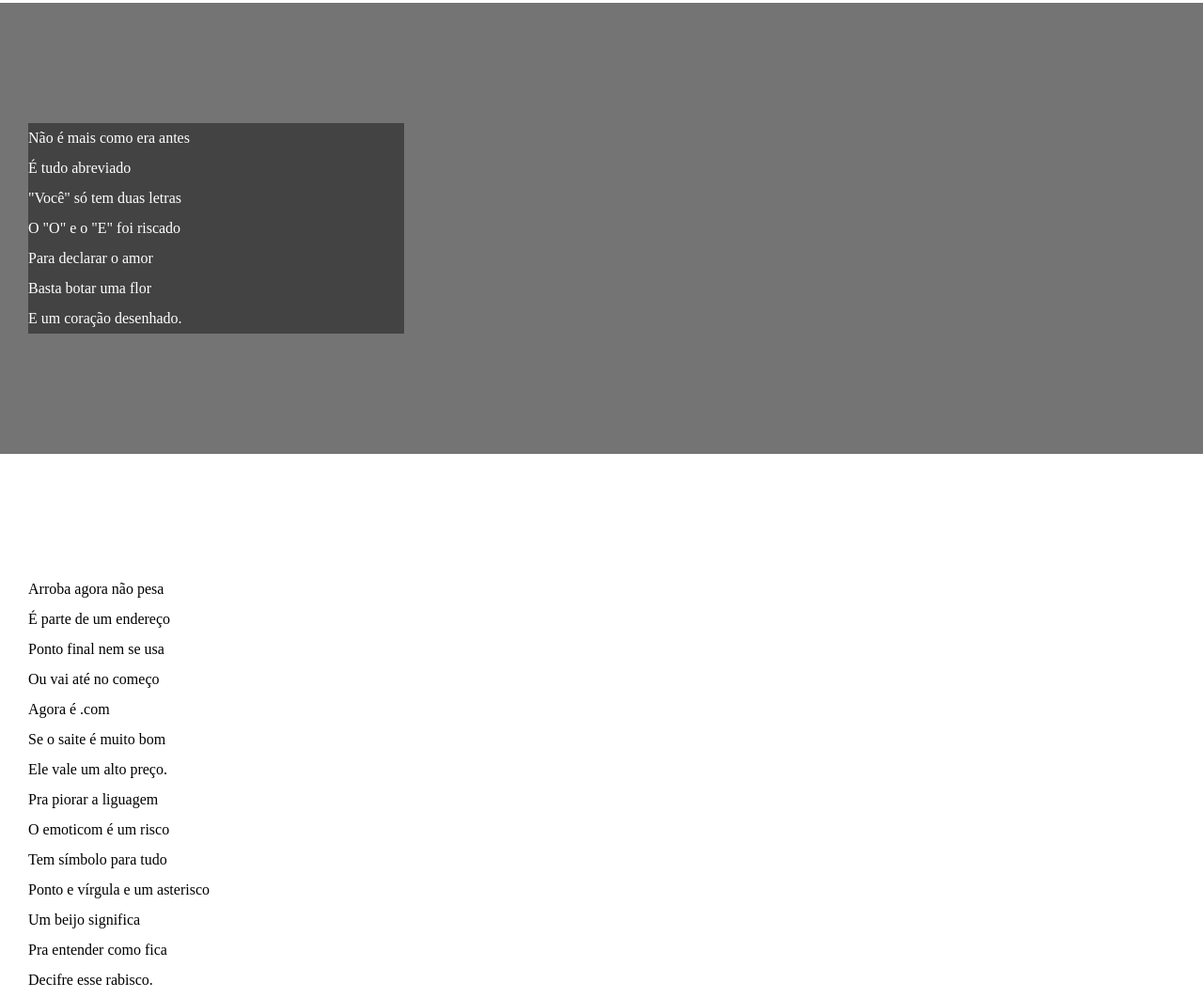
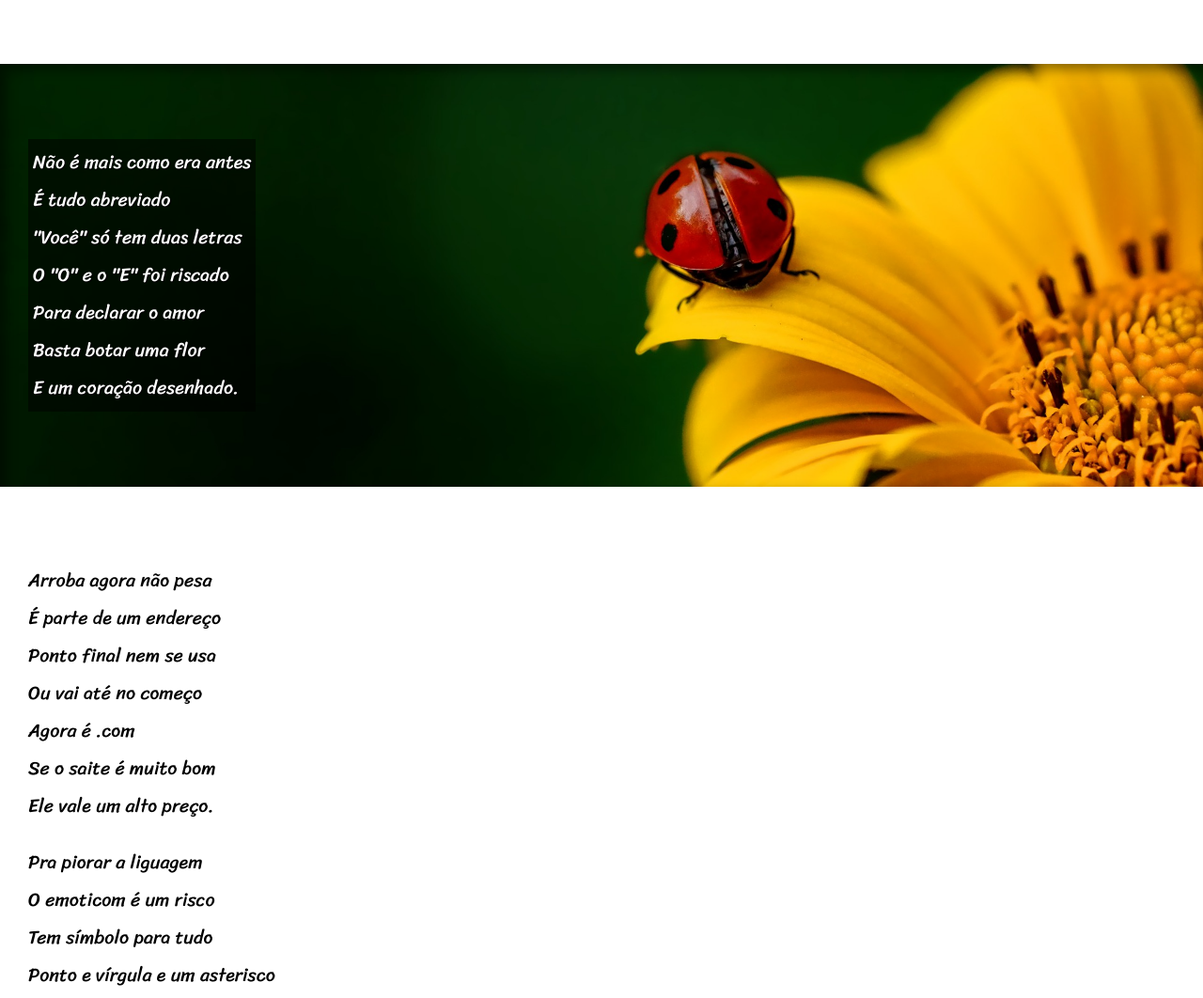
Before and after one commit to BrunnaCoelho02/projeto-cordel, a plain HTML site: page index.html in a window 1280 px wide. Shown: the part 632-1694 px from the top of the page at 94% size. Drawn offline with Linux system fonts and the light colour scheme.

Commit message:
projeto atualizado com sucesso

```diff
--- a/index.html
+++ b/index.html
@@ -27,7 +27,7 @@
         </p>
     </section>
 
-    <section class="imagem">
+    <section class="imagem" id="img01">
         <p>
             Não é mais como era antes <br>
             É tudo abreviado <br>
@@ -40,14 +40,14 @@
     </section>
 
     <section class="normal">
-        <p>
+        <p class="p1">
             Arroba agora não pesa <br>
             É parte de um endereço <br>
             Ponto final nem se usa <br>
             Ou vai até no começo <br>
             Agora é .com <br>
             Se o saite é muito bom <br>
-            Ele vale um alto preço. <br>
+            Ele vale um alto preço.
         </p>
 
         <p>
@@ -59,9 +59,10 @@
             Pra entender como fica <br>
             Decifre esse rabisco.
         </p>
+
     </section>
 
-    <section class="imagem">
+    <section class="imagem" id="img02">
         <p>
             Tenho saudade das cartas <br>
             Escritas com a própria mão <br>
@@ -74,14 +75,14 @@
     </section>
 
     <section class="normal">
-        <p>
+        <p class="p2">
             Agora, escrevo e envio <br>
             Chegando na mesma hora <br>
             Mas quando vou prosear <br>
             A pessoa foi embora <br>
             Abriu outro aplicativo <br>
             O mundo ficou cativo <br>
-            Da tecnologia do agora. <br>
+            Da tecnologia do agora.
         </p>
 
         <p>
--- a/style.css
+++ b/style.css
@@ -1,4 +1,14 @@
 @charset "UTF-8";
+
+@import url('https://fonts.googleapis.com/css2?family=Sriracha&display=swap');
+
+@import url('https://fonts.googleapis.com/css2?family=Passion+One:wght@400;700;900&display=swap');
+
+    :root {
+       --fonte1: Verdana, Geneva, Tahoma, sans-serif;
+       --fonte2: 'Passion One', cursive;
+       --fonte3: 'Sriracha', cursive;
+    }
 
 * {
     margin: 0px;
@@ -6,8 +16,9 @@
 }
 
 html, body {
-    min-height: 100%;
+    min-height: 100vh;
     background-color: darkgray;
+    font-family: var(--fonte1);
 }
 
 header {
@@ -19,6 +30,8 @@ header {
 header > h1 {
     padding-top: 50px;
     font-variant: small-caps;
+    font-family: var(--fonte2);
+    font-size: 10vw;
 }
 
 header > p {
@@ -36,10 +49,12 @@ a:hover {
 }
 
 section {
-    padding-top: 10%;
-    padding-bottom: 10%;
+    padding-top: 10vh;
+    padding-bottom: 10vh;
     line-height: 2em;
     padding-left: 30px;
+    font-family: var(--fonte3);
+    font-size: 20px
 }
 
 section.normal {
@@ -47,19 +62,41 @@ section.normal {
     color: black;
 }
 
+p.p1 {
+    padding-bottom: 20px;
+}
+
+p.p2 {
+    padding-bottom: 20px;
+}
+
 section.imagem {
     background-color: rgba(0, 0, 0, 0.312);
     color: white;
+    box-shadow: inset 6px 6px 13px 0px rgba(0, 0, 0, 0.471);
+    background-attachment: fixed;
+    background-size: cover;
 }
 
 section.imagem > p {
-    background-color: rgba(0, 0, 0, 0.429);
-    width: 400px;
+    background-color: rgba(0, 0, 0, 0.515);
+    display: inline-block;
+    padding: 5px;
+    text-shadow: 1px 1px 0px black;
+}
+
+section#img01 {
+    background-image: url(../projeto-cordel/imagens/background001.jpg);
+    background-position: right center;
+}
+
+section#img02 {
+    background-image: url(../projeto-cordel/imagens/background002.jpg);
 }
 
 footer {
-    background-color: black;
+    background-color: rgba(0, 0, 0, 0.859);
     text-align: center;
     color: white;
-    padding: 10px;
+    padding: 12px;
 }
```
